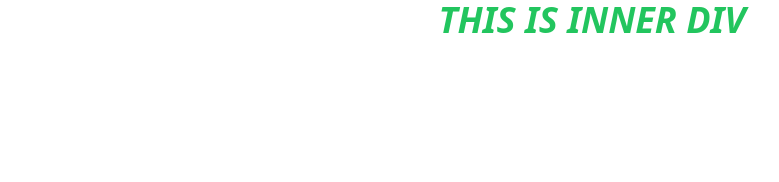
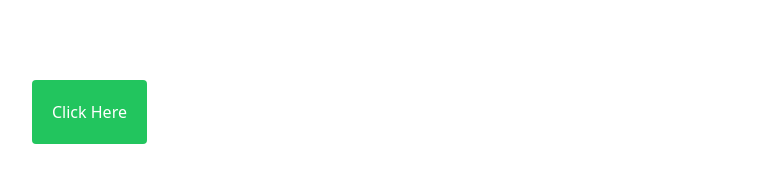
Before and after one commit to bunyawats/hello-tailwind, a website: page public/index.html in a window 1280 px wide. Shown: the whole page, without its empty margins (48-827 px from the left). Drawn offline with Linux system fonts and the light colour scheme.

Commit message:
bg-green-500 m-20 p-5 text-white rounded

```diff
--- a/public/index.html
+++ b/public/index.html
@@ -10,7 +10,7 @@
 
 <body>
 
-        <div class="text-4xl italic font-bold text-center text-green-500 uppercase" >This is inner div</div>
+    <button class="bg-green-500 m-20 p-5 text-white rounded ">Click Here</button>
 
 </body>
 
```
Also changed, not shown: public/styles.css.
